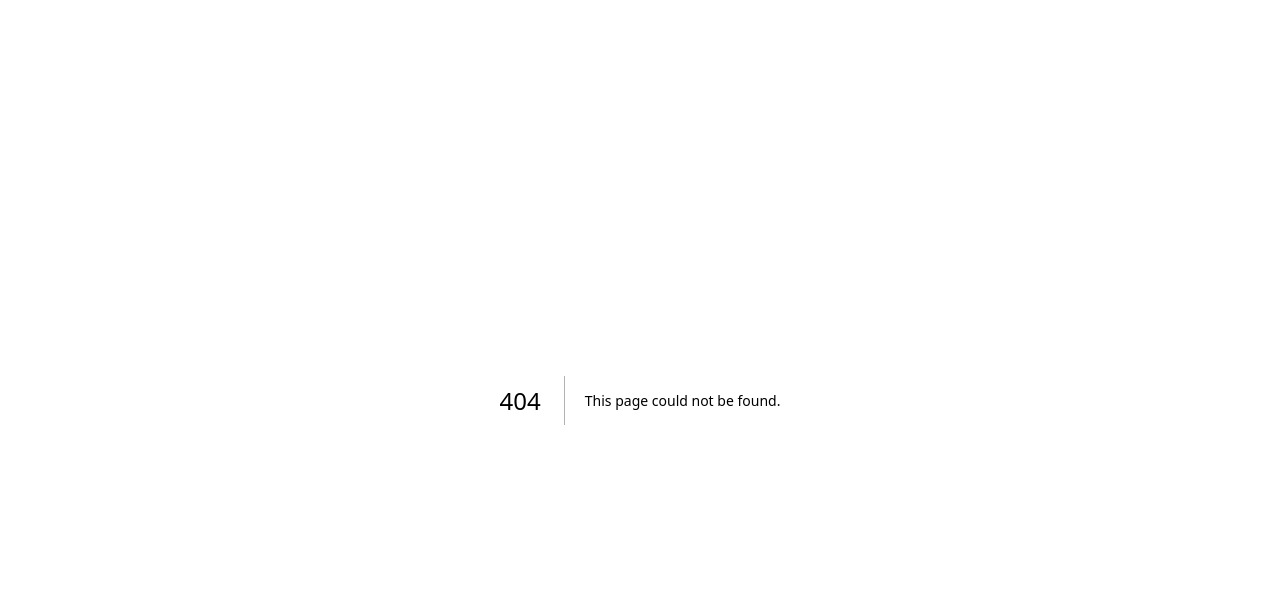
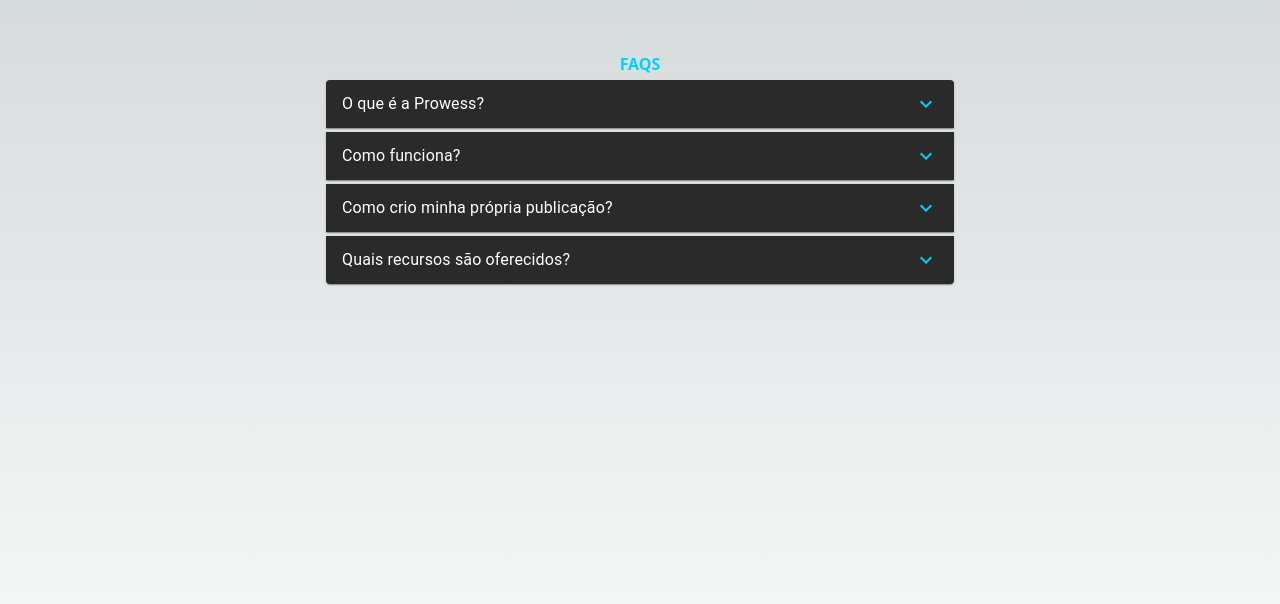
Before and after one commit to samervalente/prowess, a Next.js app: page /faqs in a window 1280 px wide. Before the commit this address had no page. Shown: the top 604 px of the page. Built offline with nearby package versions, Linux system fonts and the light colour scheme.

Commit message:
feat: create FAQS page

```diff
--- a/src/components/Accordion.tsx
+++ b/src/components/Accordion.tsx
@@ -1,18 +1,36 @@
 import * as React from 'react';
-import Accordion from '@mui/material/Accordion';
+import Accordion, { AccordionProps } from '@mui/material/Accordion';
 import AccordionSummary from '@mui/material/AccordionSummary';
 import AccordionDetails from '@mui/material/AccordionDetails';
 import Typography from '@mui/material/Typography';
 import ExpandMoreIcon from '@mui/icons-material/ExpandMore';
+import { styled } from '@mui/material/styles';
 
-interface AccordionProps extends React.PropsWithChildren {
-    title: string;
-}
+
+const StyledAccordion = styled((props: AccordionProps) => (
+  <Accordion {...props} />
+))(({ theme }) => ({
+  overflowWrap: 'break-word',
+  backgroundColor:'#2A2A2A',
+  color:"#BBBBBB",
+  '&:not(:last-child)': {
+    borderBottom: 0,
+  },
+  [theme.breakpoints.down('sm')]: {
+    width: '100%',
+  },
+  [theme.breakpoints.up('md')]: {
+    width: '50%',
+  },
+
+  '&:before': {
+    display: 'none',
+  },
+}));
 
 export default function SimpleAccordion({title, children}: AccordionProps) {
   return (
-    <div>
-      <Accordion sx={{backgroundColor:'#2A2A2A', color:"#BBBBBB"}}>
+      <StyledAccordion>
         <AccordionSummary
           expandIcon={<ExpandMoreIcon  sx={{color:"#00D1FF"}} />}
           aria-controls="panel1a-content"
@@ -26,7 +44,6 @@ export default function SimpleAccordion({title, children}: AccordionProps) {
             {children}
           </Typography>
         </AccordionDetails>
-      </Accordion>
-    </div>
+      </StyledAccordion>
   );
 }
--- /dev/null
+++ b/src/pages/faqs.tsx
@@ -0,0 +1,28 @@
+import SimpleAccordion from "@/components/Accordion";
+import Link from "next/link";
+
+export default function FAQS(){
+    return (
+        <>
+
+       <div className='p-3 min-h-[100vh] flex flex-col items-center  gap-y-1'>
+       <label className='font-bold text-blue-main mt-10'>FAQS</label>
+       <SimpleAccordion title="O que é a Prowess?">
+          A <span className="text-blue-main font-bold">Prowess</span> é uma plataforma online que tem como objetivo conectar estudantes que desejam dividir os custos de moradia e vida em uma determinada cidade ou estado. A ideia é que os estudantes possam encontrar companheiros de quarto ou colegas de apartamento que estejam estudando na mesma região, o que pode resultar em economias significativas para todos os envolvidos.
+        </SimpleAccordion>
+        <SimpleAccordion title="Como funciona?">
+          A plataforma funciona de forma simples e intuitiva. Os usuários podem fazer a busca por colegas de quarto com base em alguns filtros como estado, cidade e gênero. Além disso, é possivel registrar-se na plataforma para criar suas próprias publicações. A partir daí, a Prowess sugere possíveis colegas de quarto com base em preferências de gênero, interesses e outros critérios. Os usuários podem então se conectar com essas pessoas e decidir se desejam morar juntos.
+        </SimpleAccordion>
+
+        <SimpleAccordion title="Como crio minha própria publicação?">
+          Para criar sua própria publicação, <Link href="/auth/signup" className='text-blue-main underline'>registre-se na plataforma </Link> com sua conta google, github ou seus dados pessoais. Em seguida, na aba superior direita, clique em <span className='text-gray-300'>Perfil</span> e depois em <span className='text-gray-300'> Criar Publicação</span>.
+        </SimpleAccordion>
+
+        <SimpleAccordion title="Quais recursos são oferecidos?">
+        Além de facilitar a busca por colegas de quarto, a Prowess também oferece recursos úteis para os usuários, como informações sobre os preços médios de aluguel na região e dicas sobre como economizar dinheiro enquanto estudam. Com a Prowess, os estudantes podem encontrar um lugar para morar de forma mais fácil, econômica e socialmente conectada.
+        </SimpleAccordion>
+
+       </div>
+        </>
+    )
+}
--- a/src/pages/index.tsx
+++ b/src/pages/index.tsx
@@ -2,7 +2,6 @@ import { Inter } from 'next/font/google'
 import Link from 'next/link'
 import Select from '@/components/Select'
 import { SubmitHandler, useForm } from 'react-hook-form'
-import SimpleAccordion from '@/components/Accordion'
 import Button from '@/components/Button'
 import { states } from '@/constants/states'
 import { useEffect, useState } from 'react'
@@ -55,6 +54,7 @@ export default function Home() {
        <h1>Prowess</h1>
        </div>
         <div className="flex flex-col md:flex-row gap-y-3 gap-x-10">
+        <Link href="/faqs">FAQS</Link>
           <Link href="/auth/signin">Entrar</Link>
           <Link href="/auth/signup">Cadastrar-se</Link>
         </div>
@@ -71,25 +71,7 @@ export default function Home() {
           <Button width='w-[50%]' type="submit" >Buscar</Button>
           <span className='mt-3 underline text-blue-main cursor-pointer' onClick={() => reset()}>Limpar formulário</span>
         </form>
-        <label className='font-bold text-blue-main mt-10'>FAQS</label>
-       <div className='p-3 w-full md:w-[70vw] lg:w-[50vw] flex flex-col gap-y-3'>
 
-       <SimpleAccordion title="O que é a Prowess?">
-          A <span className="text-blue-main font-bold">Prowess</span> é uma plataforma online que tem como objetivo conectar estudantes que desejam dividir os custos de moradia e vida em uma determinada cidade ou estado. A ideia é que os estudantes possam encontrar companheiros de quarto ou colegas de apartamento que estejam estudando na mesma região, o que pode resultar em economias significativas para todos os envolvidos.
-        </SimpleAccordion>
-
-        <SimpleAccordion title="Como crio minha própria publicação?">
-          Para criar sua própria publicação, <Link href="/auth/signup" className='text-blue-main underline'>registre-se na plataforma </Link> com sua conta google, github ou seus dados pessoais. Em seguida, na aba superior direita, clique em <span className='text-gray-300'>Perfil</span> e depois em <span className='text-gray-300'> Criar Publicação</span>.
-        </SimpleAccordion>
-
-        <SimpleAccordion title="Como funciona?">
-          A plataforma funciona de forma simples e intuitiva. Os usuários podem fazer a busca por colegas de quarto com base em alguns filtros como estado, cidade e gênero. Além disso, é possivel registrar-se na plataforma para criar suas próprias publicações. A partir daí, a Prowess sugere possíveis colegas de quarto com base em preferências de gênero, interesses e outros critérios. Os usuários podem então se conectar com essas pessoas e decidir se desejam morar juntos.
-        </SimpleAccordion>
-        <SimpleAccordion title="Quais recursos são oferecidos?">
-        Além de facilitar a busca por colegas de quarto, a Prowess também oferece recursos úteis para os usuários, como informações sobre os preços médios de aluguel na região e dicas sobre como economizar dinheiro enquanto estudam. Com a Prowess, os estudantes podem encontrar um lugar para morar de forma mais fácil, econômica e socialmente conectada.
-        </SimpleAccordion>
-
-       </div>
       </section>
     </main>
   )
```
